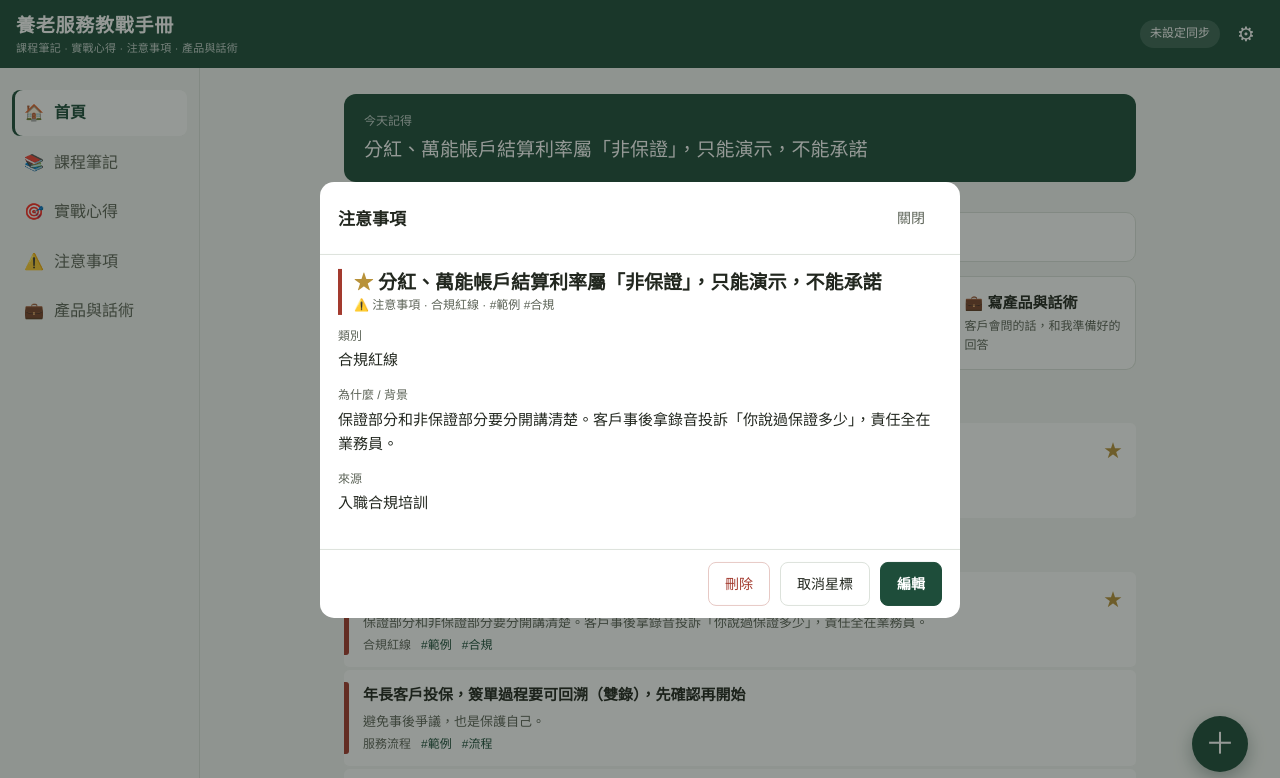
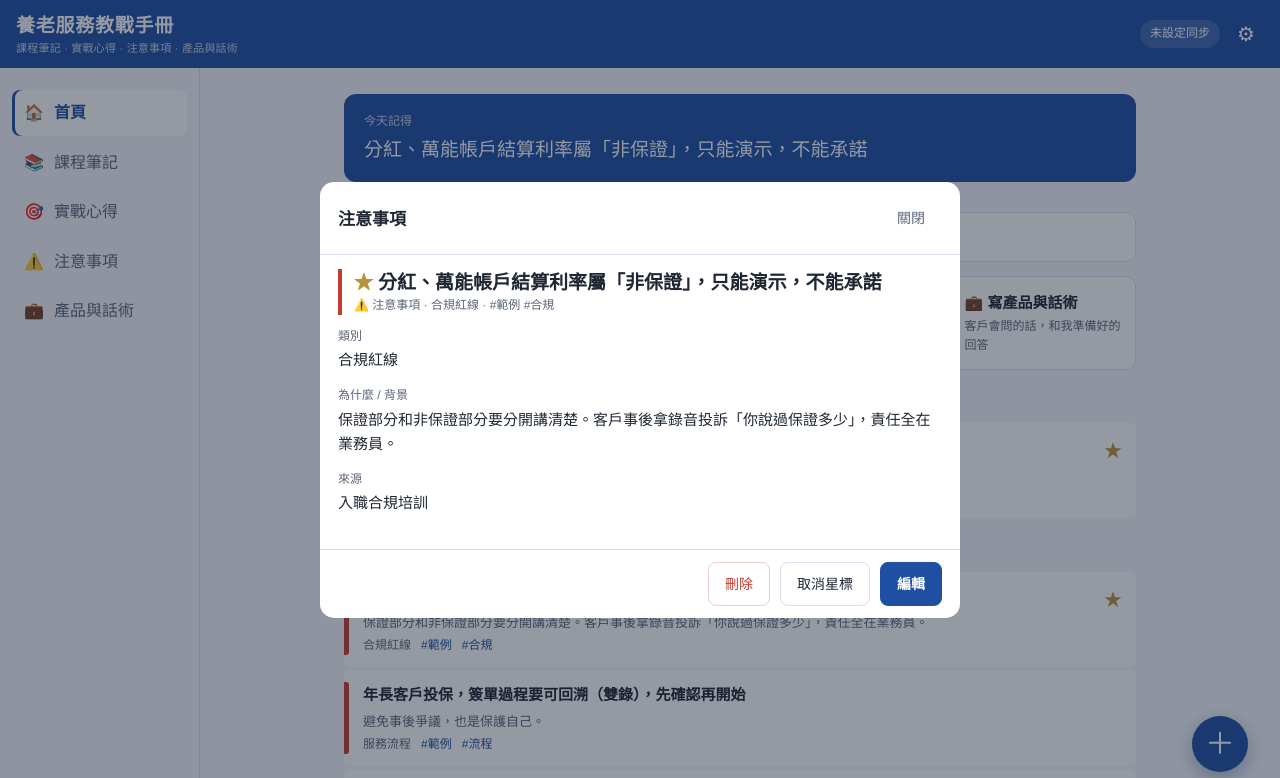
Before and after one commit to Max888888888/Retirement-plan, a plain HTML site: page index.html in a window 1280 px wide. Both pictures are taken after a click on the button 740 px from the left and 471 px from the top of the page. Shown: the top 778 px of the page. Drawn offline with Linux system fonts and the light colour scheme.

Commit message:
Add files via upload

```diff
--- a/index.html
+++ b/index.html
@@ -4,7 +4,7 @@
 <meta charset="UTF-8">
 <meta name="viewport" content="width=device-width, initial-scale=1, viewport-fit=cover">
 <title>養老服務教戰手冊</title>
-<meta name="theme-color" content="#1E4D3A">
+<meta name="theme-color" content="#1F4FA3">
 <meta name="apple-mobile-web-app-capable" content="yes">
 <meta name="mobile-web-app-capable" content="yes">
 <meta name="apple-mobile-web-app-status-bar-style" content="black-translucent">
@@ -14,18 +14,18 @@
 <link rel="icon" href="icon-192.png">
 <style>
   :root{
-    --pine:#1E4D3A;        /* 主色：松綠，長壽、沉穩 */
-    --pine-deep:#143528;
+    --pine:#1F4FA3;        /* 主色：太保藍 */
+    --pine-deep:#163C80;
     --gold:#B8923A;        /* 點綴：金，只用在星標與少數強調 */
-    --paper:#F4F6F3;       /* 底色：淡灰綠紙 */
+    --paper:#F3F6FB;       /* 底色：淡藍白 */
     --white:#FFFFFF;
-    --ink:#22271F;
-    --ink-2:#5C6357;
-    --line:#DCE2DB;
-    --c-course:#1E4D3A;    /* 課程筆記 */
-    --c-field:#8A5A1E;     /* 實戰心得 */
-    --c-rule:#A33A2E;      /* 注意事項 */
-    --c-product:#2E5A8A;   /* 產品與話術 */
+    --ink:#1F2733;
+    --ink-2:#5A6578;
+    --line:#D9E1EE;
+    --c-course:#1F4FA3;    /* 課程筆記 */
+    --c-field:#0F7B83;     /* 實戰心得 */
+    --c-rule:#C43C31;      /* 注意事項 */
+    --c-product:#6B4FA0;   /* 產品與話術 */
     --serif:"Noto Serif TC","Songti TC","Songti SC","SimSun","Georgia",serif;
     --sans:"PingFang TC","PingFang SC","Noto Sans TC","Microsoft JhengHei","Helvetica Neue",Arial,sans-serif;
     --radius:10px;
@@ -81,7 +81,7 @@
   /* 條目：不做卡片堆疊，而是左側一條「書脊」，顏色代表分類 */
   .list{display:flex;flex-direction:column;gap:2px}
   .entry{display:grid;grid-template-columns:5px 1fr auto;gap:0 14px;background:var(--white);padding:12px 14px 12px 0;border-radius:6px;text-align:left;width:100%;align-items:start;border-bottom:1px solid var(--paper)}
-  .entry:hover{background:#FBFCFA}
+  .entry:hover{background:#F8FAFD}
   .entry .spine{height:100%;min-height:36px;border-radius:0 3px 3px 0}
   .entry .t{font-weight:600;font-size:15px;line-height:1.45}
   .entry .m{font-size:12px;color:var(--ink-2);margin-top:2px;display:flex;flex-wrap:wrap;gap:4px 10px}
@@ -108,11 +108,11 @@
   h3.sub{font-size:14px;color:var(--ink-2);font-weight:600;margin:22px 0 8px}
 
   /* 新增按鈕 */
-  .fab{position:fixed;right:18px;bottom:calc(var(--nav-h) + env(safe-area-inset-bottom) + 18px);width:56px;height:56px;border-radius:50%;background:var(--pine);color:#fff;font-size:30px;line-height:1;display:grid;place-items:center;box-shadow:0 6px 18px rgba(20,53,40,.35);z-index:15}
+  .fab{position:fixed;right:18px;bottom:calc(var(--nav-h) + env(safe-area-inset-bottom) + 18px);width:56px;height:56px;border-radius:50%;background:var(--pine);color:#fff;font-size:30px;line-height:1;display:grid;place-items:center;box-shadow:0 6px 18px rgba(22,60,128,.35);z-index:15}
   @media (min-width:820px){.fab{bottom:28px;right:32px}.toast{bottom:36px}}
 
   /* 底部面板（表單、詳情、設定） */
-  .veil{position:fixed;inset:0;background:rgba(20,30,24,.45);z-index:30;display:none}
+  .veil{position:fixed;inset:0;background:rgba(20,30,50,.45);z-index:30;display:none}
   .veil.show{display:block}
   .sheet{position:fixed;left:0;right:0;bottom:0;z-index:31;background:var(--white);border-radius:16px 16px 0 0;max-height:92vh;display:flex;flex-direction:column;transform:translateY(100%);transition:transform .22s ease;padding-bottom:env(safe-area-inset-bottom)}
   .sheet.show{transform:translateY(0)}
@@ -123,13 +123,13 @@
   .sheet footer{padding:12px 18px;border-top:1px solid var(--line);display:flex;gap:10px;justify-content:flex-end;flex-wrap:wrap}
   .btn{padding:10px 16px;border-radius:8px;border:1px solid var(--line);background:var(--white);font-size:14px}
   .btn.primary{background:var(--pine);border-color:var(--pine);color:#fff;font-weight:600}
-  .btn.danger{color:var(--c-rule);border-color:#E7C9C5}
+  .btn.danger{color:var(--c-rule);border-color:#EBCBC8}
   .btn.ghost{border-color:transparent;color:var(--ink-2)}
   .btn:disabled{opacity:.5;cursor:default}
   .field{margin-bottom:14px}
   .field label{display:block;font-size:13px;color:var(--ink-2);margin-bottom:4px}
   .field label i{font-style:normal;color:var(--c-rule)}
-  .field input,.field select,.field textarea{width:100%;padding:10px 12px;border:1px solid var(--line);border-radius:8px;background:#FBFCFA}
+  .field input,.field select,.field textarea{width:100%;padding:10px 12px;border:1px solid var(--line);border-radius:8px;background:#F8FAFD}
   .field textarea{min-height:76px;resize:vertical}
   .field textarea.big{min-height:150px}
   .field .hint{font-size:12px;color:var(--ink-2);margin-top:3px}
--- a/sw.js
+++ b/sw.js
@@ -1,5 +1,5 @@
 // 離線快取：沒網路時也能打開手冊（資料本來就存在裝置裡）
-const CACHE = 'manual-v1';
+const CACHE = 'manual-v2';
 const FILES = ['./', './index.html', './manifest.json', './icon-192.png', './icon-512.png'];
 self.addEventListener('install', e => { e.waitUntil(caches.open(CACHE).then(c => c.addAll(FILES))); self.skipWaiting(); });
 self.addEventListener('activate', e => { e.waitUntil(caches.keys().then(ks => Promise.all(ks.filter(k => k !== CACHE).map(k => caches.delete(k))))); self.clients.claim(); });
```
Also changed, not shown: icon-192.png, icon-512.png, manifest.json.
